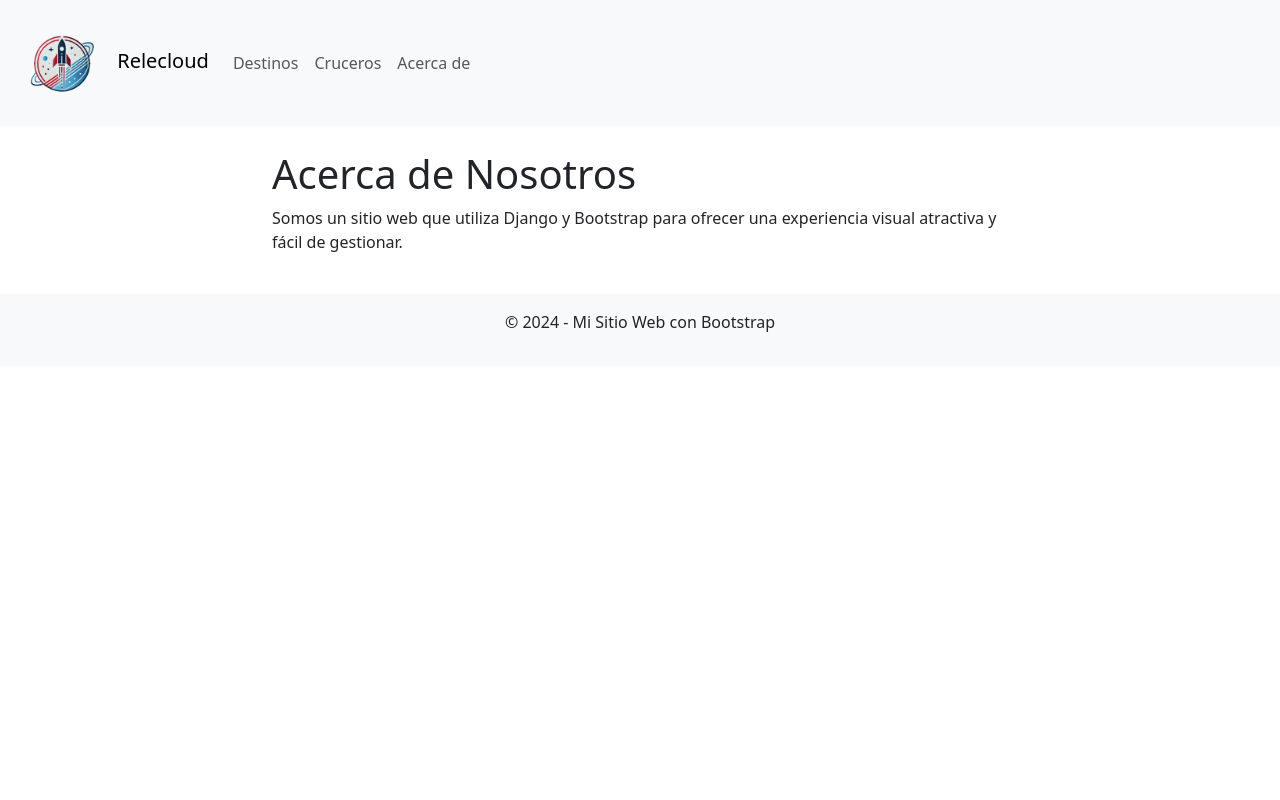
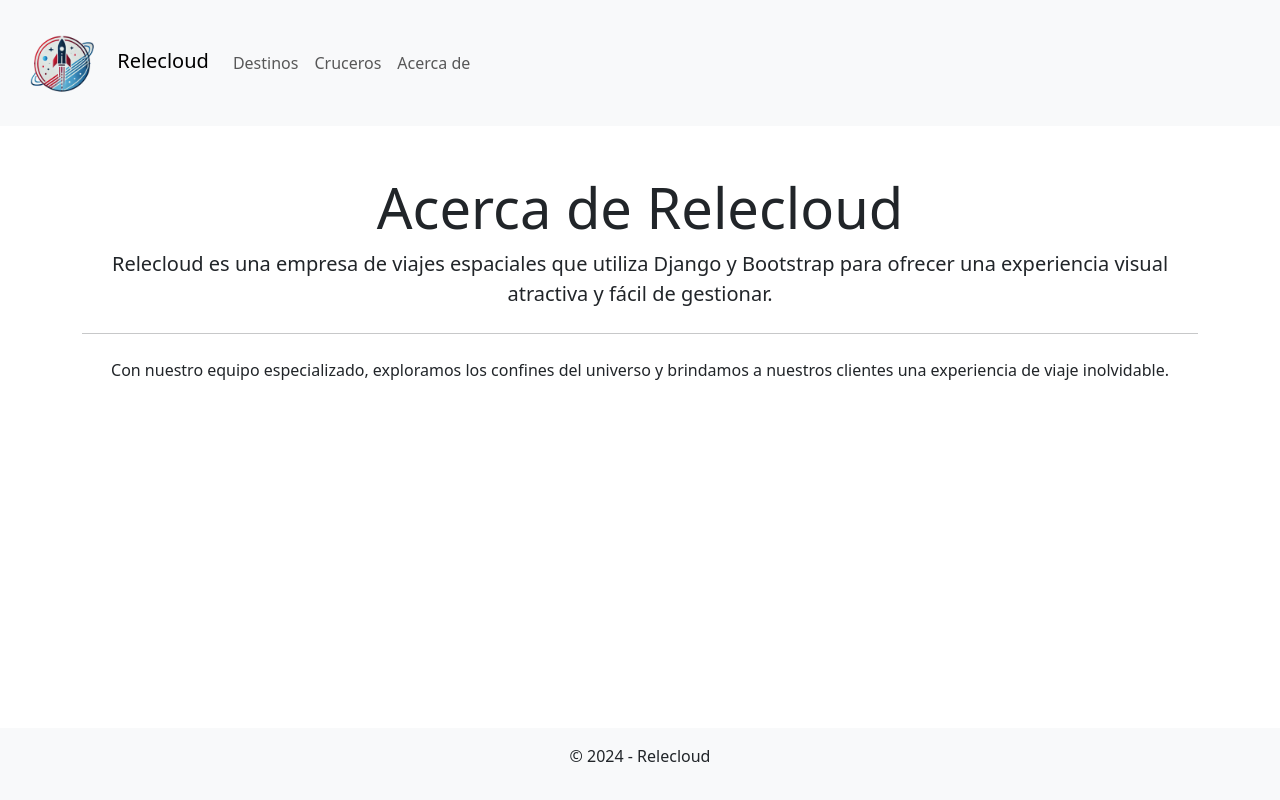
Before and after one commit to Marck0005/practica_django, a Django app: page /about in a window 1280 px wide. Run offline with Django 5.2, Linux system fonts and the light colour scheme; parts of the project's set-up code (start-up, migrations or seed data) failed here and were passed over.

Commit message:
[ADD] added improved visuals

```diff
--- a/relecloud/templates/about.html
+++ b/relecloud/templates/about.html
@@ -3,10 +3,10 @@
 {% block title %}Acerca de - Relecloud{% endblock %}
 
 {% block content %}
-    <div class="row">
-        <div class="col-md-8 offset-md-2">
-            <h1>Acerca de Nosotros</h1>
-            <p>Somos un sitio web que utiliza Django y Bootstrap para ofrecer una experiencia visual atractiva y fácil de gestionar.</p>
-        </div>
+    <div class="text-center mt-5">
+        <h1 class="display-4">Acerca de Relecloud</h1>
+        <p class="lead">Relecloud es una empresa de viajes espaciales que utiliza Django y Bootstrap para ofrecer una experiencia visual atractiva y fácil de gestionar.</p>
+        <hr class="my-4">
+        <p>Con nuestro equipo especializado, exploramos los confines del universo y brindamos a nuestros clientes una experiencia de viaje inolvidable.</p>
     </div>
 {% endblock %}
--- a/relecloud/templates/base.html
+++ b/relecloud/templates/base.html
@@ -13,15 +13,36 @@
     <!-- Bloque adicional para estilos específicos de una vista -->
     {% block extra_css %}
     <!-- Aquí puedes añadir estilos adicionales -->
+    <style>
+        html, body {
+            height: 100%;
+        }
+
+        body {
+            display: flex;
+            flex-direction: column;
+        }
+
+        .content-wrapper {
+            flex: 1; /* Esto asegura que el contenido ocupe el espacio necesario */
+        }
+
+        footer {
+            background-color: #f8f9fa;
+            text-align: center;
+            padding: 1rem 0;
+        }
+    </style>
     {% endblock %}
 </head>
 <body>
+    <!-- Contenedor principal -->
+    <div class="content-wrapper">
         <!-- Barra de navegación (Navbar) de Bootstrap -->
         <nav class="navbar navbar-expand-lg navbar-light bg-light">
             <div class="container-fluid">
                 <a class="navbar-brand" href="{% url 'index' %}">
                     <img src="{% static '/res/img/logo.png' %}" alt="Logo" width="100" height="100" class="d-inline-block align-text-mid">
-
                     Relecloud
                 </a>
                 <button class="navbar-toggler" type="button" data-bs-toggle="collapse" data-bs-target="#navbarNav" aria-controls="navbarNav" aria-expanded="false" aria-label="Toggle navigation">
@@ -43,28 +64,28 @@
             </div>
         </nav>
 
-    <!-- Contenedor principal -->
         <div class="container mt-4">
             <!-- Bloque principal de contenido -->
             {% block content %}
             <!-- Aquí se inyectará el contenido de cada vista hija -->
             {% endblock %}
         </div>
+    </div>
 
-    <!-- Footer -->
-    <footer class="bg-light text-center py-3 mt-4">
-        <p>&copy; 2024 - Mi Sitio Web con Bootstrap</p>
+    <!-- Footer siempre pegado abajo -->
+    <footer>
+        <p>&copy; 2024 - Relecloud</p>
     </footer>
 
     <!-- Bootstrap JS y dependencias (Popper.js y jQuery si es necesario) -->
-    <link href="https://cdn.jsdelivr.net/npm/bootstrap@5.3.3/dist/css/bootstrap.min.css" rel="stylesheet" integrity="sha384-QWTKZyjpPEjISv5WaRU9OFeRpok6YctnYmDr5pNlyT2bRjXh0JMhjY6hW+ALEwIH" crossorigin="anonymous">    <script src="https://cdn.jsdelivr.net/npm/bootstrap@5.3.3/dist/js/bootstrap.bundle.min.js" integrity="sha384-YvpcrYf0tY3lHB60NNkmXc5s9fDVZLESaAA55NDzOxhy9GkcIdslK1eN7N6jIeHz" crossorigin="anonymous"></script>
+    <link href="https://cdn.jsdelivr.net/npm/bootstrap@5.3.3/dist/css/bootstrap.min.css" rel="stylesheet" integrity="sha384-QWTKZyjpPEjISv5WaRU9OFeRpok6YctnYmDr5pNlyT2bRjXh0JMhjY6hW+ALEwIH" crossorigin="anonymous">
     <script src="https://cdn.jsdelivr.net/npm/bootstrap@5.3.3/dist/js/bootstrap.bundle.min.js" integrity="sha384-YvpcrYf0tY3lHB60NNkmXc5s9fDVZLESaAA55NDzOxhy9GkcIdslK1eN7N6jIeHz" crossorigin="anonymous"></script>
-    <!-- JavaScript personalizado -->
-    <script src="{% static 'js/main.js' %}"></script>
 
     <!-- Bloque adicional para scripts específicos de una vista -->
     {% block extra_js %}
     <!-- Aquí puedes añadir scripts adicionales -->
     {% endblock %}
+
+
 </body>
 </html>
--- a/relecloud/urls.py
+++ b/relecloud/urls.py
@@ -6,6 +6,7 @@ urlpatterns=[
     path('about', views.about, name='about'),
     path('destinations', views.destinations, name='destinations'),
     path('cruises', views.cruises, name='cruises'),
+    path('cruise/<int:pk>/', views.CruiseDetailView.as_view(), name='cruise_detail'),
     path('destination/<int:pk>', views.DestinationDetailView.as_view(), name= 'destination_detail'),
     path('destination/create', views.DestinationCreateView.as_view(), name= 'destination_form'),
     path('destination/<int:pk>/update', views.DestinationUpdateView.as_view(), name= 'destination_form'),
--- a/relecloud/views.py
+++ b/relecloud/views.py
@@ -20,6 +20,11 @@ def destinations(request):
     all_destinations = models.Destination.objects.all()
     return render(request, 'destinations.html', {'destinations': all_destinations})
 
+class CruiseDetailView(generic.DetailView):
+    template_name = "cruise_detail.html"
+    model = models.Cruise
+    contex_object_name = 'cruise'
+
 class DestinationDetailView(generic.DetailView):
     template_name = "destination_detail.html"
     model = models.Destination
```
Also changed, not shown: relecloud/templates/cruise_detail.html (added, +16 -0 lines), relecloud/templates/cruises.html (+8 -14 lines), relecloud/templates/destination_detail.html (+13 -6 lines), relecloud/templates/destinations.html (+3 -4 lines), relecloud/templates/index.html (+10 -7 lines). Lines whose indentation alone changed are shown as unchanged.
